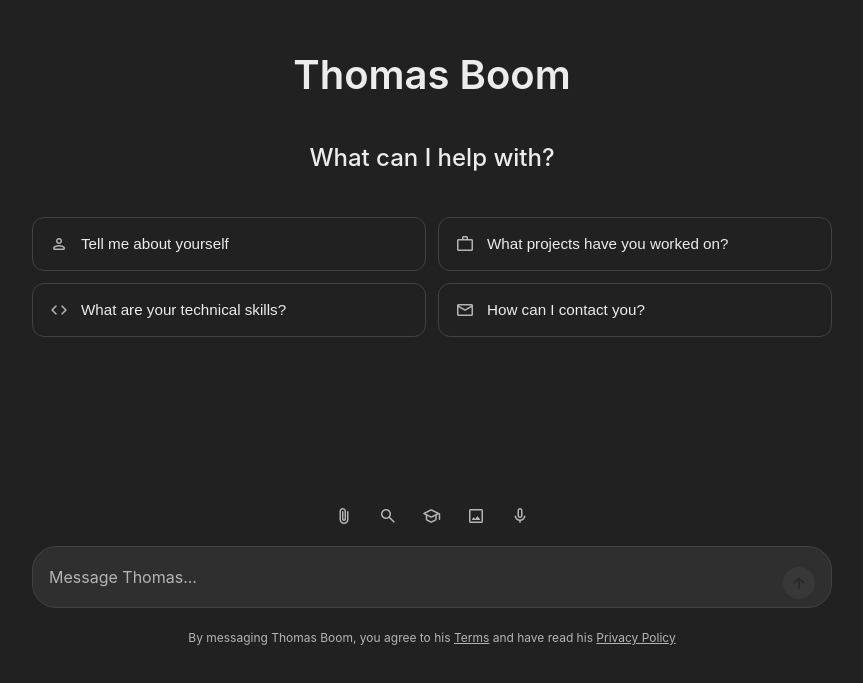
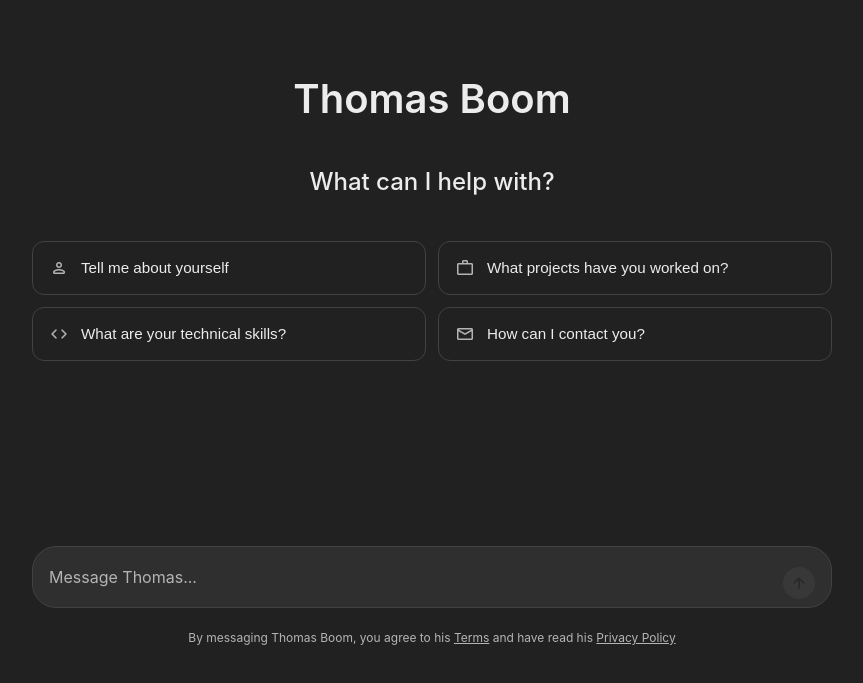
Before and after one commit to thomasboom/portfolio, a Next.js app: page / in a window 1280 px wide. Shown: the part 133-816 px from the top of the page, without its empty margins (208-1071 px from the left). Built offline with nearby package versions, Linux system fonts and the light colour scheme.

Commit message:
Removed icons

```diff
--- a/src/app/page.tsx
+++ b/src/app/page.tsx
@@ -174,20 +174,6 @@ export default function Home() {
       )}
 
       <div className="input-wrapper">
-        <div className="input-actions">
-          {['attach_file', 'search', 'school', 'image', 'mic'].map((icon) => (
-            <button
-              key={icon}
-              className="action-btn"
-              title={icon}
-            >
-              <span className="material-symbols-rounded">
-                {icon}
-              </span>
-            </button>
-          ))}
-        </div>
-
         <div className="input-container">
           <textarea
             ref={textareaRef}
```
